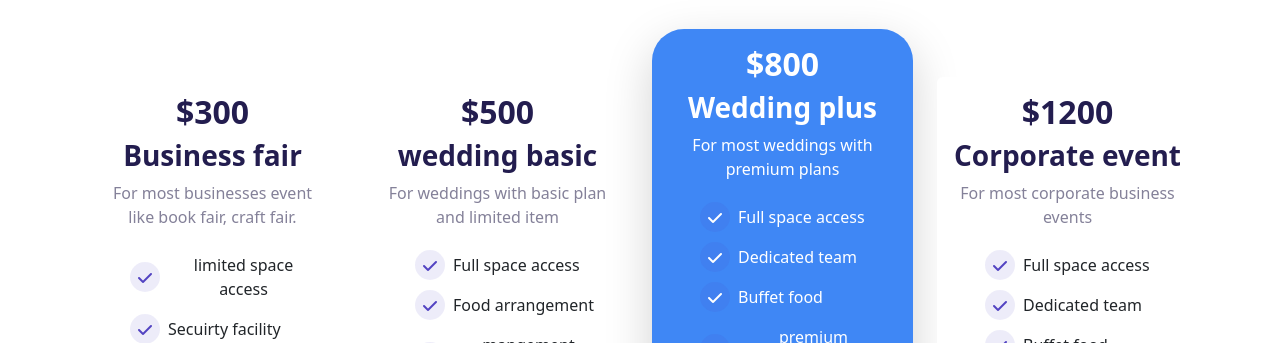
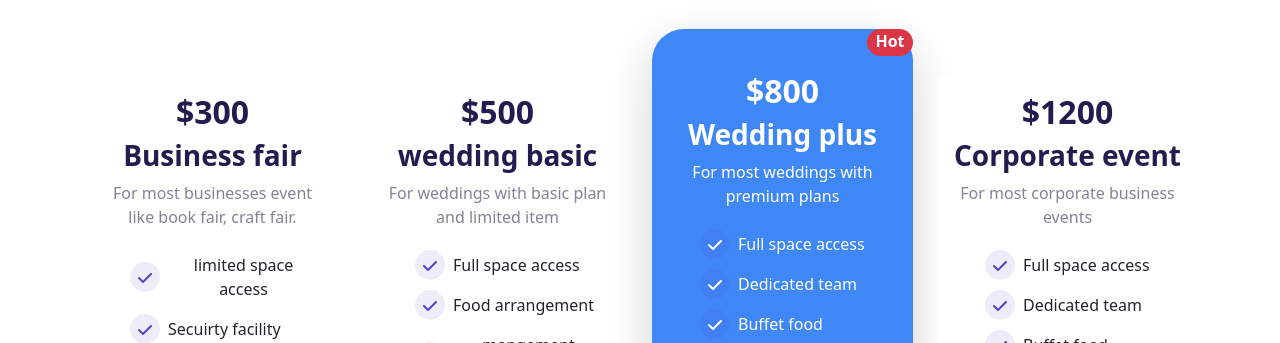
Before and after one commit to nafissahriar/convention-center, a plain HTML site: page convention-center.html in a window 1280 px wide. Shown: the part 757-1100 px from the top of the page. Drawn offline with nearby package versions, Linux system fonts and the light colour scheme.

Commit message:
Second Commit- Special package added

```diff
--- a/convention-center.html
+++ b/convention-center.html
@@ -299,7 +299,16 @@
 
 
                   <div class="col-lg-4 col-xl-3 col-xxl-3 col-10" >
+
+
                     <div class="card rounded-5 shadow-lg border-0 " style="background-color: #3F87F5;">
+                         <!-- Special Package -->
+
+                    <div class=" ms-auto bg-danger rounded-5 " style="width: 46px; height: 27px;">
+                        <p class="text-white"><strong>Hot</strong> </p>
+                     </div>
+
+
                         <div >
                           <div class="card-body" >
                               <h2 class="card-title fw-bold text-white text-center">$800</h2>
@@ -366,6 +375,7 @@
                         <div class="card-footer border-0 m-4 rounded-5 shadow text-center" style="background-color: rgb(248, 245, 245);">
                           <strong class="text-muted" >Choose plan</strong>
                         </div>
+
                       </div>
                   </div>
 
```
